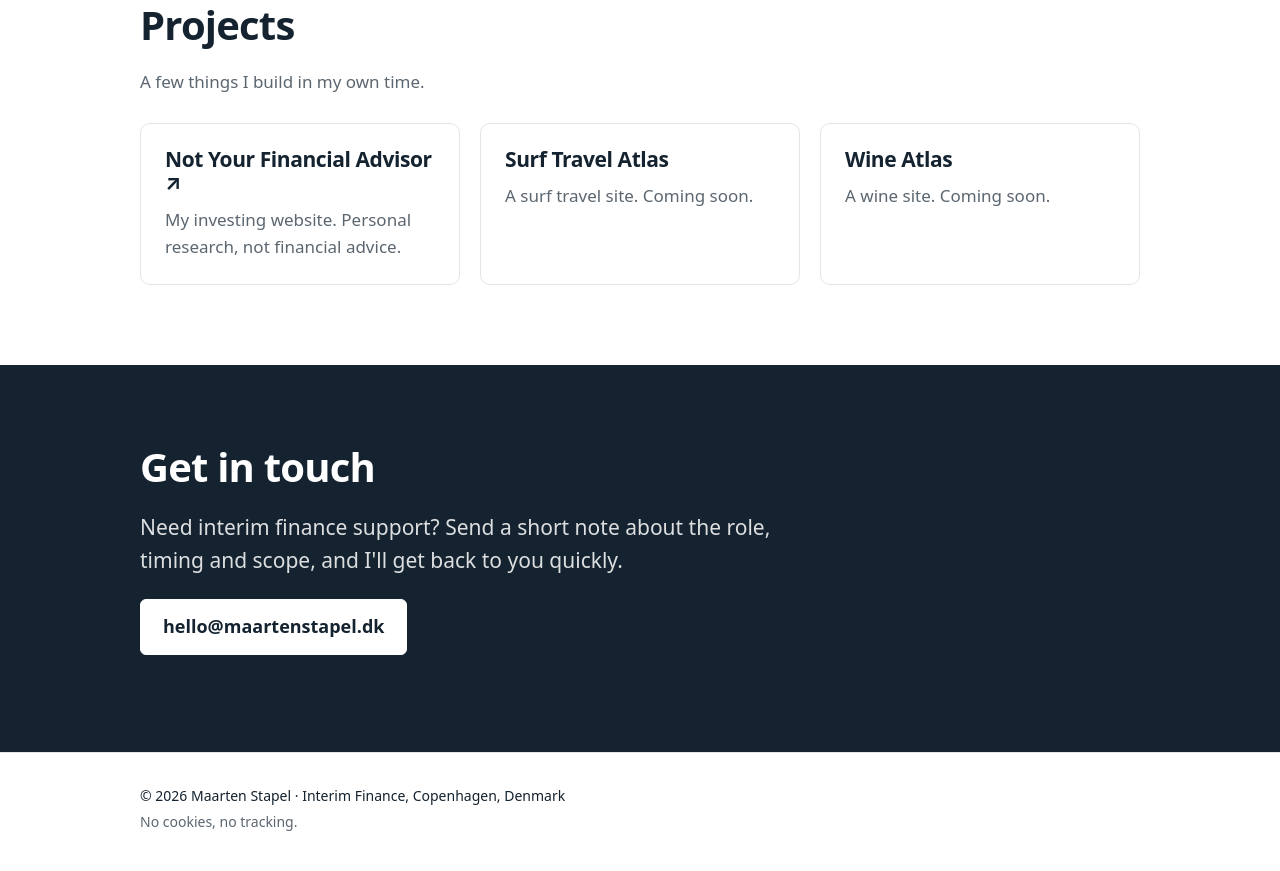
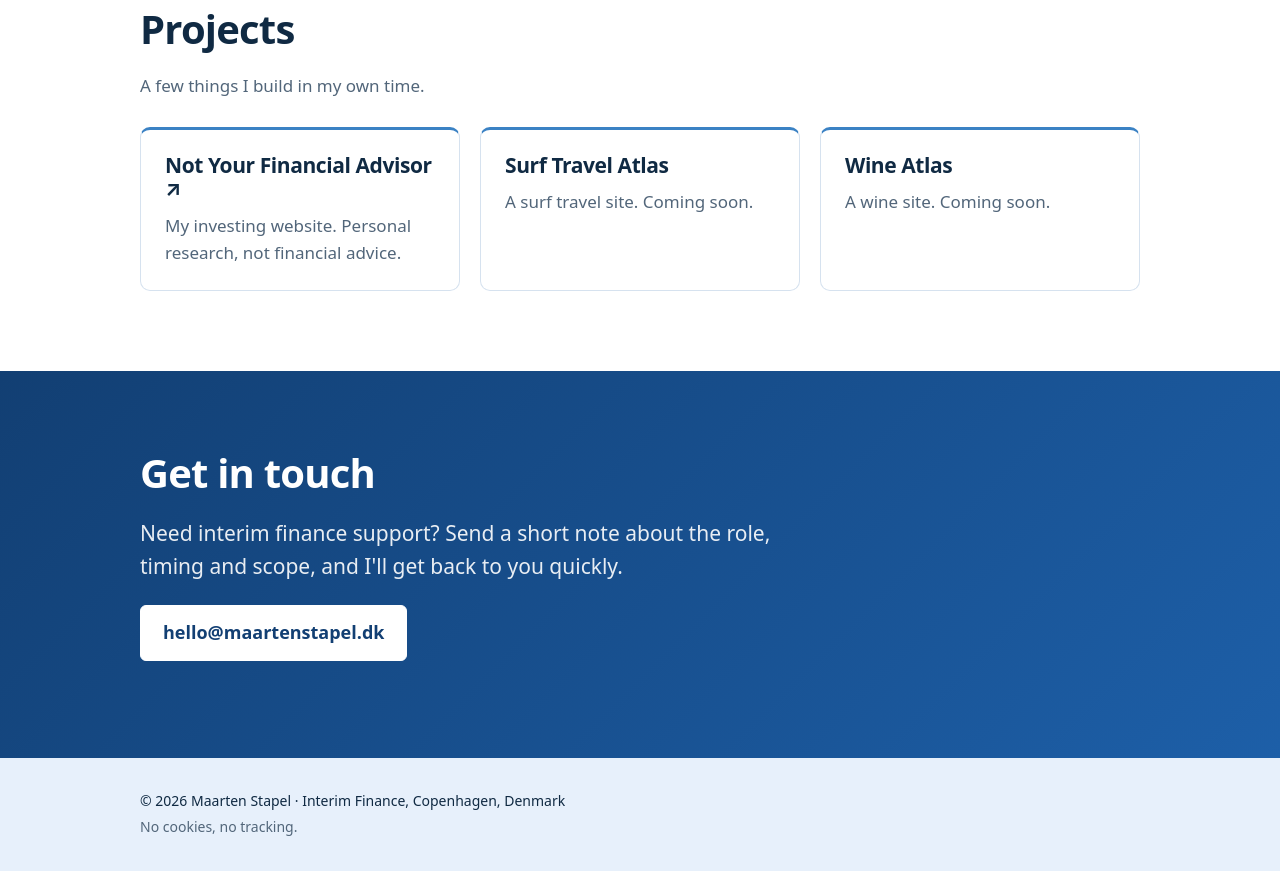
Before and after one commit to Martinero79/maartenstapel-site, a plain HTML site: page public/index.html in a window 1280 px wide. Shown: the part 4439-5310 px from the top of the page. Drawn offline with Linux system fonts and the light colour scheme.

Commit message:
Switch colour scheme to "Nordic Blue"
The previous white-and-grey look felt too plain. Maarten picked the
"Nordic Blue" option: blue accent, green highlight, light blue tinted
sections, white cards with a blue top line, blue gradient contact block.
Dark mode, favicon and theme-color updated to match.

Co-Authored-By: Claude Opus 5.5 <noreply@anthropic.com>
Claude-Session: https://claude.ai/code/session_01CJdMsR5KshamvY8ac2fdEy

```diff
--- a/public/assets/style.css
+++ b/public/assets/style.css
@@ -1,11 +1,16 @@
 :root{
-  --bg:#ffffff; --bg2:#f4f7f8; --ink:#14232f; --muted:#5b6670; --line:#e1e6ea;
-  --accent:#0f5c63; --accent-ink:#fff; --dot:#2e9d5b;
+  /* Colour scheme "Nordic Blue" (2026-11-27): clear blue accent, fresh green highlight, light blue tinted sections */
+  --bg:#ffffff; --bg2:#eef4fb; --ink:#102a43; --muted:#52667a; --line:#d6e2ef;
+  --accent:#1d5fa8; --accent-ink:#fff; --accent2:#2f9e6f; --dot:#2f9e6f;
+  --hero:linear-gradient(180deg,#e7f0fb 0%,#f5f9fe 100%); --header:#f3f8fd; --card:#ffffff; --card-top:#3b82c4;
+  --contact:linear-gradient(135deg,#123f73 0%,#1d5fa8 100%); --contact-ink:#ffffff; --contact-btn:#123f73; --footer:#e7f0fb;
   --sans:system-ui,-apple-system,"Segoe UI",Roboto,Helvetica,Arial,sans-serif;
 }
 @media (prefers-color-scheme:dark){:root{
-  --bg:#10171d; --bg2:#151e26; --ink:#e9edf0; --muted:#9aa6b0; --line:#25313b;
-  --accent:#5fb7b9; --accent-ink:#0b1216;
+  --bg:#0e1724; --bg2:#122033; --ink:#e8eef5; --muted:#9aabbd; --line:#22344a;
+  --accent:#6fa8e6; --accent-ink:#0b1420; --accent2:#5cc99a; --dot:#5cc99a;
+  --hero:linear-gradient(180deg,#132640 0%,#0e1724 100%); --header:#0e1724; --card:#16263b; --card-top:#4f8fd0;
+  --contact:linear-gradient(135deg,#123f73 0%,#1d5fa8 100%); --contact-ink:#ffffff; --contact-btn:#123f73; --footer:#0b1320;
 }}
 *{box-sizing:border-box}
 html{scroll-behavior:smooth;-webkit-text-size-adjust:100%}
@@ -13,7 +18,7 @@ body{margin:0;background:var(--bg);color:var(--ink);font:17px/1.6 var(--sans)}
 a{color:var(--accent)}
 .wrap{max-width:1040px;margin:0 auto;padding:0 20px}
 .skip{position:absolute;left:-999px}.skip:focus{left:12px;top:12px;background:var(--bg);padding:8px;z-index:9}
-.site-header{position:sticky;top:0;z-index:5;background:color-mix(in srgb,var(--bg) 88%,transparent);backdrop-filter:blur(8px);border-bottom:1px solid var(--line)}
+.site-header{position:sticky;top:0;z-index:5;background:color-mix(in srgb,var(--header) 92%,transparent);backdrop-filter:blur(8px);border-bottom:1px solid var(--line)}
 .bar{display:flex;align-items:center;gap:20px;height:60px}
 .brand{font-family:var(--sans);font-size:19px;font-weight:700;letter-spacing:-.01em;color:var(--ink);text-decoration:none;margin-right:auto}
 .nav{display:flex;gap:22px}
@@ -27,8 +32,9 @@ h1{font-size:clamp(40px,7.5vw,80px);letter-spacing:-.03em}
 h2{font-size:clamp(28px,4vw,40px)}
 h3{font-size:21px}
 .muted{color:var(--muted)}
-.hero{padding:96px 0 88px}
-.status{display:inline-flex;align-items:center;gap:10px;font-size:14px;color:var(--muted);border:1px solid var(--line);border-radius:999px;padding:6px 14px;margin:0 0 28px}
+.hero{padding:96px 0 88px;background:var(--hero)}
+h1 .muted{color:var(--accent2)}
+.status{display:inline-flex;align-items:center;gap:10px;font-size:14px;color:var(--muted);background:var(--card);border:1px solid var(--line);border-radius:999px;padding:6px 14px;margin:0 0 28px}
 .dot{width:8px;height:8px;border-radius:50%;background:var(--dot);box-shadow:0 0 0 4px color-mix(in srgb,var(--dot) 20%,transparent)}
 .lead{font-size:clamp(18px,2.2vw,21px);max-width:640px;color:var(--ink)}
 .lead-s{font-size:18px}
@@ -41,22 +47,22 @@ h3{font-size:21px}
 .btn.big{font-size:18px;min-height:56px}
 .grid{display:grid;grid-template-columns:repeat(auto-fit,minmax(220px,1fr));gap:20px;margin-top:28px}
 .grid.three{grid-template-columns:repeat(auto-fit,minmax(200px,1fr))}
-.card{background:var(--bg);border:1px solid var(--line);border-radius:10px;padding:24px}
-.band .card{background:var(--bg)}
+.card{background:var(--card);border:1px solid var(--line);border-top:3px solid var(--card-top);border-radius:10px;padding:24px}
+.band .card{background:var(--card)}
 .card p{margin:0;color:var(--muted)}
 .card a{text-decoration:none}
 .two{display:grid;grid-template-columns:1fr 1.3fr;gap:48px}
 .steps{list-style:none;counter-reset:s;margin:0;padding:0}
 .steps li{counter-increment:s;display:grid;grid-template-columns:44px 1fr;row-gap:2px;padding:18px 0;border-top:1px solid var(--line)}
-.steps li::before{content:counter(s,decimal-leading-zero);grid-row:span 2;font-family:var(--sans);color:var(--accent);font-size:20px}
+.steps li::before{content:counter(s,decimal-leading-zero);grid-row:span 2;font-family:var(--sans);color:var(--accent2);font-size:20px}
 .steps span{color:var(--muted)}
-.fact{border-top:2px solid var(--accent);padding-top:12px;display:flex;flex-direction:column}
+.fact{border-top:2px solid var(--accent2);padding-top:12px;display:flex;flex-direction:column}
 .fact .k{font-size:13px;text-transform:uppercase;letter-spacing:.08em;color:var(--muted)}
 .fact .v{font-size:19px;font-weight:600}
-.contact{background:var(--ink);color:var(--bg)}
-.contact .lead{color:var(--bg);opacity:.85}
-.contact .btn.primary{background:var(--bg);color:var(--ink);border-color:var(--bg)}
-.site-footer{padding:28px 0;font-size:14px;border-top:1px solid var(--line)}
+.contact{background:var(--contact);color:var(--contact-ink)}
+.contact .lead{color:var(--contact-ink);opacity:.9}
+.contact .btn.primary{background:#fff;color:var(--contact-btn);border-color:#fff}
+.site-footer{padding:28px 0;font-size:14px;background:var(--footer)}
 .site-footer p{margin:4px 0}
 @media (max-width:720px){
   .nav{display:none}
--- a/public/index.html
+++ b/public/index.html
@@ -6,7 +6,7 @@
 <title>Maarten Stapel | Interim Finance in Copenhagen, Denmark</title>
 <meta name="description" content="Maarten Stapel, interim finance professional in Copenhagen. CPA-qualified interim finance professional in Copenhagen with 15+ years in FP&amp;A, business partnering, controlling and group reporting. Available immediately.">
 <link rel="canonical" href="https://maartenstapel.dk/">
-<meta name="theme-color" content="#0f2b3d">
+<meta name="theme-color" content="#1d5fa8">
 <meta property="og:type" content="website">
 <meta property="og:url" content="https://maartenstapel.dk/">
 <meta property="og:title" content="Maarten Stapel | Interim Finance, Copenhagen">
```
Also changed, not shown: public/favicon.svg, 1 other file.
